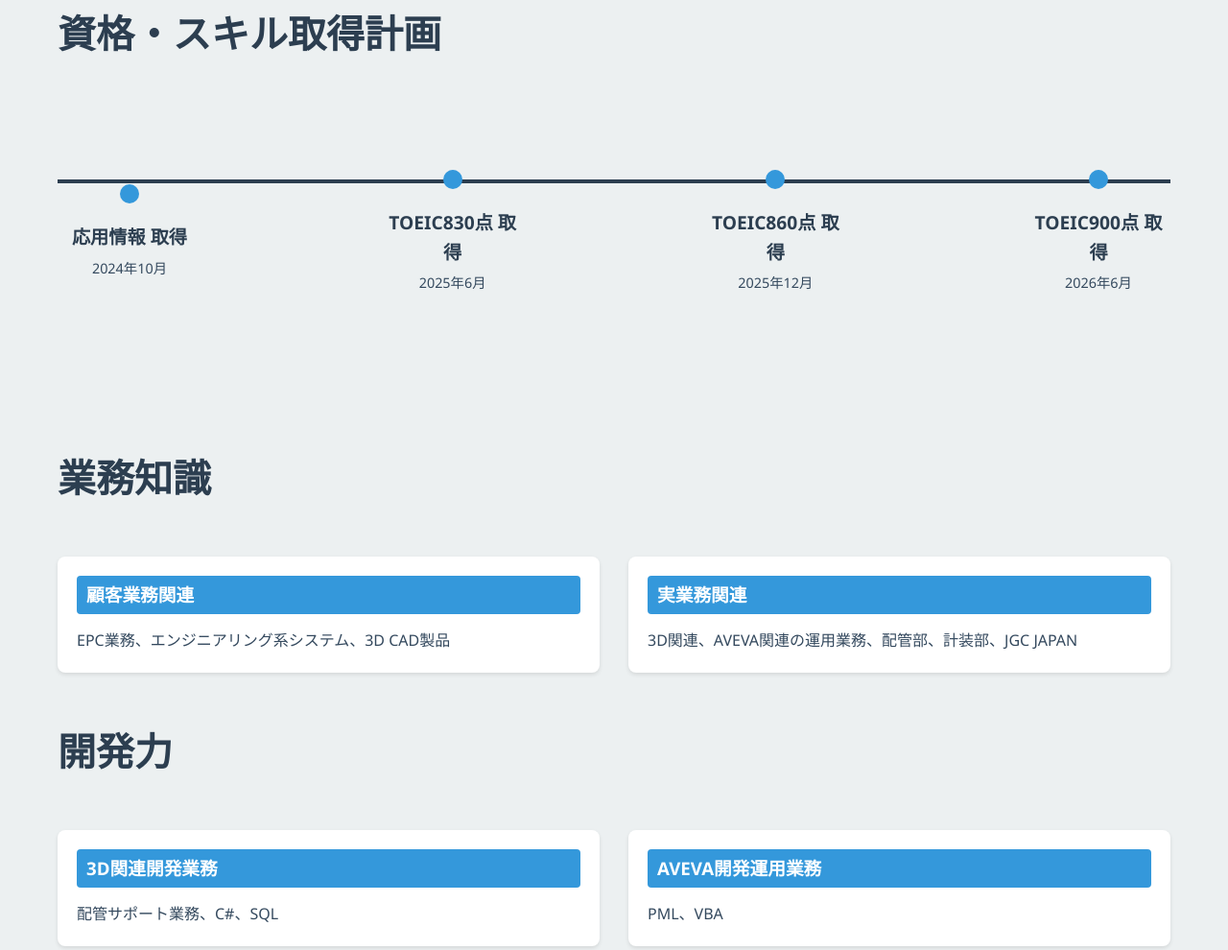
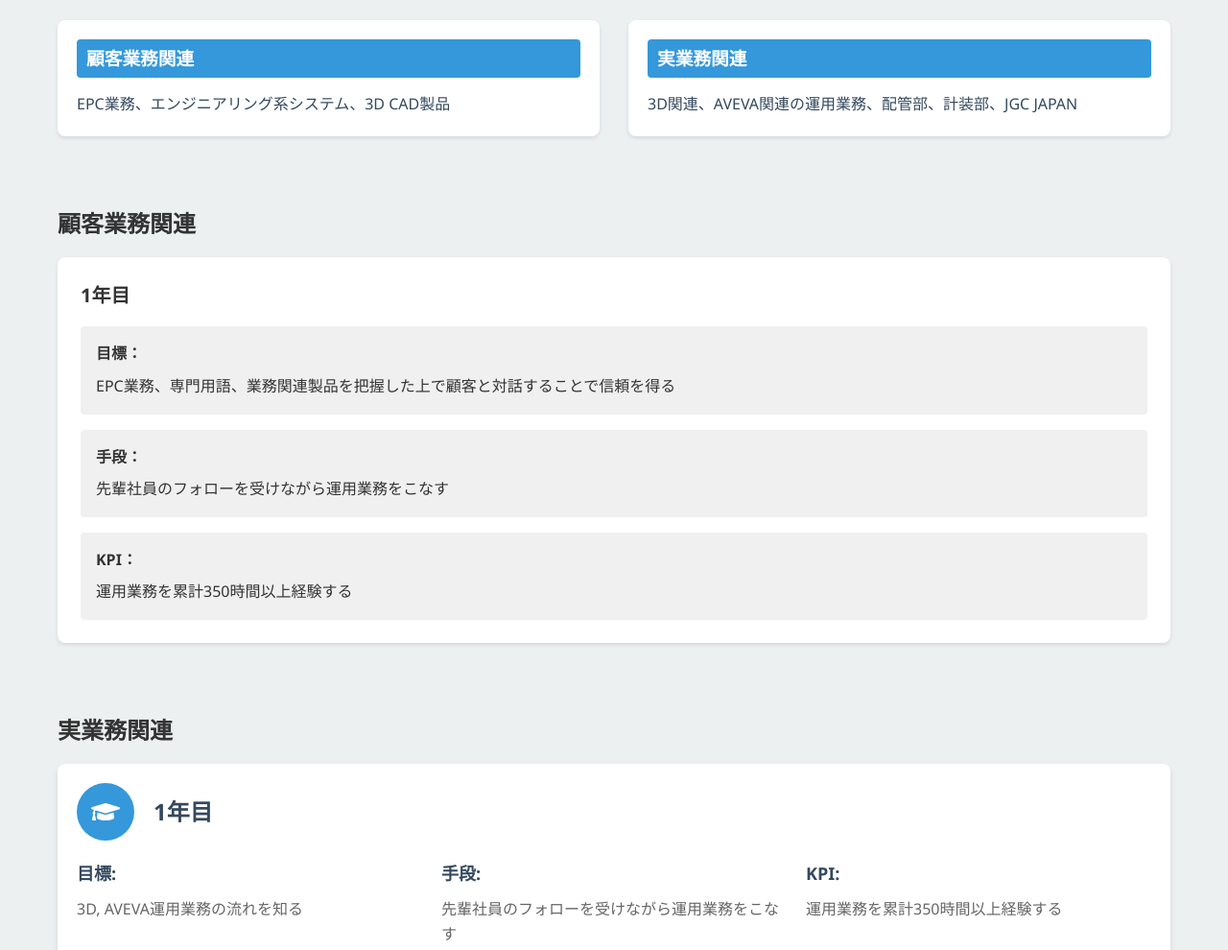
Before and after one commit to hiro0211/9-4-OJT-training-, a plain HTML site: page ojt.html in a window 1280 px wide. Shown: the part 331-1321 px from the top of the page at 96% size. Drawn offline with Linux system fonts and the light colour scheme.

Commit message:
Add files via upload

```diff
--- a/ojt.html
+++ b/ojt.html
@@ -184,9 +184,11 @@
             }
         }
 
+        /* 業務知識のデザイン */
         .business-knowledge {
             background-color: var(--bg-color);
-            padding-bottom: 50px;
+            padding-bottom: 40px;
+            padding-top: 50px;
         }
 
         .knowledge-grid {
@@ -337,6 +339,75 @@
         .goal-detail p {
             color: #666;
         }
+
+        .section-yearly-goals {
+            background-color: var(--bg-color);
+            padding: 2rem 0;
+        }
+
+        .section-title {
+            color: #333;
+            font-size: 1.5rem;
+            font-weight: bold;
+            margin-bottom: 1rem;
+        }
+
+        .yearly-goal-container {
+            margin-top: 1rem;
+        }
+
+        .yearly-goal-card {
+            background-color: #fff;
+            border-radius: 0.5rem;
+            box-shadow: 0 2px 4px rgba(0, 0, 0, 0.1);
+            padding: 1.5rem;
+        }
+
+        .yearly-goal-year {
+            font-size: 1.25rem;
+            font-weight: bold;
+            color: #333;
+            margin-bottom: 1rem;
+        }
+
+        .objective-container {
+            display: flex;
+            flex-direction: column;
+            gap: 1rem;
+        }
+
+        .objective-item {
+            border-left-width: 4px;
+            border-radius: 0.25rem;
+            padding: 1rem;
+        }
+
+        .objective-item.goal {
+            background-color: #f0f0f0;
+            border-left-color: #007bff;
+        }
+
+        .objective-item.means {
+            background-color: #f0f0f0;
+            border-left-color: #28a745;
+        }
+
+        .objective-item.kpi {
+            background-color: #f0f0f0;
+            border-left-color: #dc3545;
+        }
+
+        .objective-title {
+            font-size: 1rem;
+            font-weight: bold;
+            color: #333;
+            margin-bottom: 0.5rem;
+        }
+
+        .objective-content {
+            font-size: 1rem;
+            color: #333;
+        }
     </style>
     <link rel="stylesheet" href="https://cdnjs.cloudflare.com/ajax/libs/font-awesome/5.15.3/css/all.min.css">
 </head>
@@ -362,45 +433,7 @@
             </div>
         </section>
 
-        <section class="section milestone">
-            <div class="container">
-                <h2 class="section-title">資格・スキル取得計画</h2>
 
-                <div class="timeline">
-                    <div class="milestone-item">
-                        <div class="milestone-point"></div>
-                        <div class="milestone-content">
-                            <h3 class="milestone-title">応用情報 取得</h3>
-                            <p class="milestone-date">2024年10月</p>
-                        </div>
-                    </div>
-
-                    <div class="milestone-item">
-                        <div class="milestone-point"></div>
-                        <div class="milestone-content">
-                            <h3 class="milestone-title">TOEIC830点 取得</h3>
-                            <p class="milestone-date">2025年6月</p>
-                        </div>
-                    </div>
-
-                    <div class="milestone-item">
-                        <div class="milestone-point"></div>
-                        <div class="milestone-content">
-                            <h3 class="milestone-title">TOEIC860点 取得</h3>
-                            <p class="milestone-date">2025年12月</p>
-                        </div>
-                    </div>
-
-                    <div class="milestone-item">
-                        <div class="milestone-point"></div>
-                        <div class="milestone-content">
-                            <h3 class="milestone-title">TOEIC900点 取得</h3>
-                            <p class="milestone-date">2026年6月</p>
-                        </div>
-                    </div>
-                </div>
-            </div>
-        </section>
 
         <section class="section business-knowledge">
             <div class="container">
@@ -421,21 +454,27 @@
             </div>
         </section>
 
-        <section class="section business-knowledge">
+        <section class="section section-yearly-goals">
             <div class="container">
-                <h2 class="section-title">開発力</h2>
-
-                <div class="knowledge-grid">
-                    <div class="knowledge-item">
-                        <h3>3D関連開発業務</h3>
-                        <p>配管サポート業務、C#、SQL</p>
+                <h2 class="section-title">顧客業務関連</h2>
+                <div class="yearly-goal-container">
+                    <div class="yearly-goal-card">
+                        <h3 class="yearly-goal-year">1年目</h3>
+                        <div class="objective-container">
+                            <section class="objective-item goal">
+                                <h4 class="objective-title">目標：</h4>
+                                <p class="objective-content">EPC業務、専門用語、業務関連製品を把握した上で顧客と対話することで信頼を得る</p>
+                            </section>
+                            <section class="objective-item means">
+                                <h4 class="objective-title">手段：</h4>
+                                <p class="objective-content">先輩社員のフォローを受けながら運用業務をこなす</p>
+                            </section>
+                            <section class="objective-item kpi">
+                                <h4 class="objective-title">KPI：</h4>
+                                <p class="objective-content">運用業務を累計350時間以上経験する</p>
+                            </section>
+                        </div>
                     </div>
-
-                    <div class="knowledge-item">
-                        <h3>AVEVA開発運用業務</h3>
-                        <p>PML、VBA</p>
-                    </div>
-
                 </div>
             </div>
         </section>
@@ -512,6 +551,90 @@
             </div>
         </section>
 
+        <section class="section business-knowledge">
+            <div class="container">
+                <h2 class="section-title">開発力</h2>
+
+                <div class="knowledge-grid">
+                    <div class="knowledge-item">
+                        <h3>3D関連開発業務</h3>
+                        <p>配管サポート業務、C#、SQL</p>
+                    </div>
+
+                    <div class="knowledge-item">
+                        <h3>AVEVA開発運用業務</h3>
+                        <p>PML、VBA</p>
+                    </div>
+
+                </div>
+            </div>
+        </section>
+
+        <section class="section section-yearly-goals">
+            <div class="container">
+                <h2 class="section-title">1年目の目標計画</h2>
+                <div class="yearly-goal-container">
+                    <div class="yearly-goal-card">
+                        <h3 class="yearly-goal-year">1年目</h3>
+                        <div class="objective-container">
+                            <section class="objective-item goal">
+                                <h4 class="objective-title">目標：</h4>
+                                <p class="objective-content">3D, AVEVA運用業務の流れを知る</p>
+                            </section>
+                            <section class="objective-item means">
+                                <h4 class="objective-title">手段：</h4>
+                                <p class="objective-content">先輩社員のフォローを受けながら運用業務をこなす</p>
+                            </section>
+                            <section class="objective-item kpi">
+                                <h4 class="objective-title">KPI：</h4>
+                                <p class="objective-content">運用業務を累計350時間以上経験する</p>
+                            </section>
+                        </div>
+                    </div>
+                </div>
+            </div>
+        </section>
+
+        <section class="section milestone">
+            <div class="container">
+                <h2 class="section-title">資格・スキル取得計画</h2>
+
+                <div class="timeline">
+                    <div class="milestone-item">
+                        <div class="milestone-point"></div>
+                        <div class="milestone-content">
+                            <h3 class="milestone-title">応用情報 取得</h3>
+                            <p class="milestone-date">2024年10月</p>
+                        </div>
+                    </div>
+
+                    <div class="milestone-item">
+                        <div class="milestone-point"></div>
+                        <div class="milestone-content">
+                            <h3 class="milestone-title">TOEIC830点 取得</h3>
+                            <p class="milestone-date">2025年6月</p>
+                        </div>
+                    </div>
+
+                    <div class="milestone-item">
+                        <div class="milestone-point"></div>
+                        <div class="milestone-content">
+                            <h3 class="milestone-title">TOEIC860点 取得</h3>
+                            <p class="milestone-date">2025年12月</p>
+                        </div>
+                    </div>
+
+                    <div class="milestone-item">
+                        <div class="milestone-point"></div>
+                        <div class="milestone-content">
+                            <h3 class="milestone-title">TOEIC900点 取得</h3>
+                            <p class="milestone-date">2026年6月</p>
+                        </div>
+                    </div>
+                </div>
+            </div>
+        </section>
+
     </main>
 
     <footer>
```
